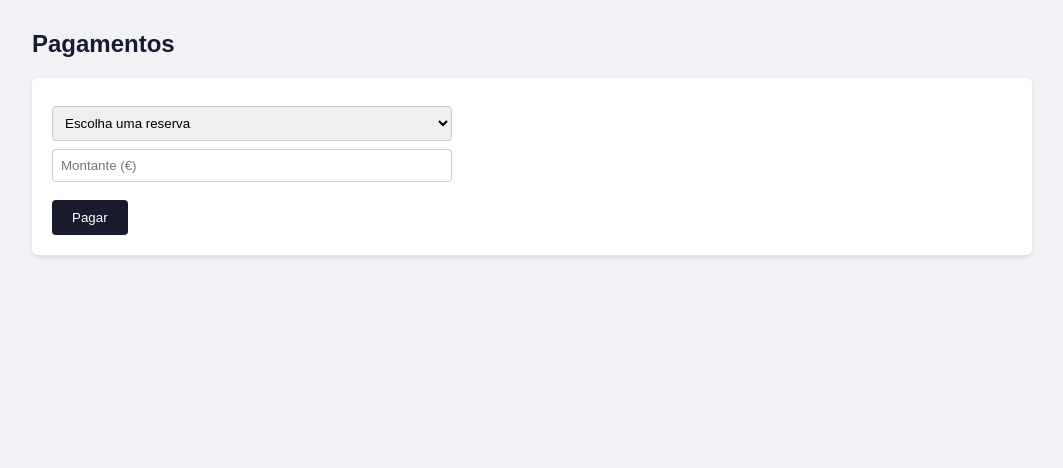
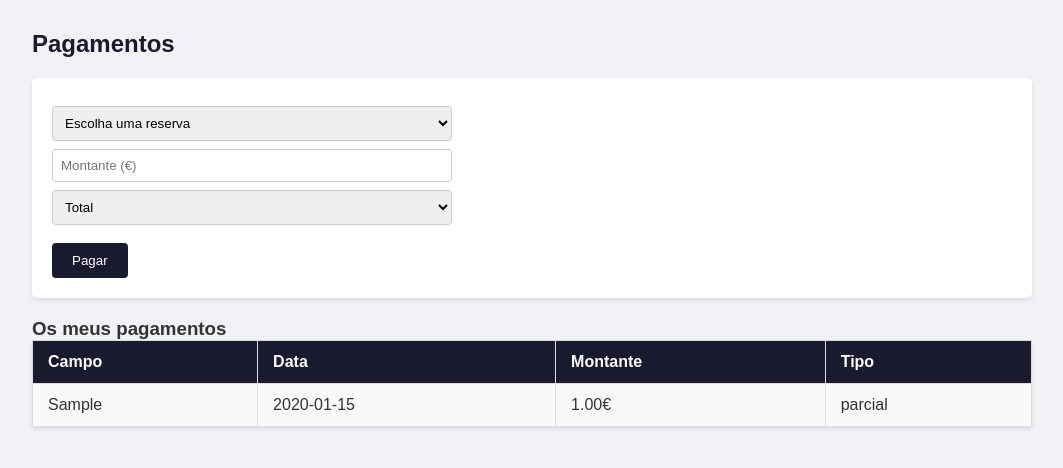
Before and after one commit to yxsin720/projeto-clube-desportivo, a PHP site: page /payments.php in a window 1280 px wide. Shown: the part 48-516 px from the top of the page, without its empty margins (108-1171 px from the left). Run offline with PHP 8.4, Linux system fonts and the light colour scheme; the visitor is signed in with stand-in values (Sample User, id 1); tables that the repository leaves empty hold one stand-in row (values such as "Sample post").

Commit message:
pagamentos melhorados

```diff
--- a/payments.php
+++ b/payments.php
@@ -18,24 +18,30 @@ $reservas = $stmt->fetchAll();
 if ($_SERVER['REQUEST_METHOD'] == 'POST') {
     $id_reserva = $_POST['id_reserva'];
     $montante = $_POST['montante'];
+    $tipo = $_POST['tipo'];
     $data = date('Y-m-d');
-
     try {
-        $stmt = $pdo->prepare("INSERT INTO pagamentos (id_reserva, id_user, data, montante) VALUES (?, ?, ?, ?)");
-        $stmt->execute([$id_reserva, $id_user, $data, $montante]);
+        $stmt = $pdo->prepare("INSERT INTO pagamentos (id_reserva, id_user, data, montante, tipo) VALUES (?, ?, ?, ?, ?)");
+        $stmt->execute([$id_reserva, $id_user, $data, $montante, $tipo]);
         $sucesso = 'Pagamento registado com sucesso!';
-    } catch(PDOException $e) {
+    } catch (PDOException $e) {
         $erro = 'Erro ao registar pagamento.';
     }
 }
+
+$meus_pagamentos = $pdo->prepare("SELECT p.*, c.tipo_campo, r.data_hora FROM pagamentos p JOIN reservas r ON p.id_reserva = r.id JOIN campos c ON r.id_campo = c.id WHERE p.id_user = ? ORDER BY p.data DESC");
+$meus_pagamentos->execute([$id_user]);
+$meus_pagamentos = $meus_pagamentos->fetchAll();
 ?>
 <!DOCTYPE html>
 <html lang="pt">
+
 <head>
     <meta charset="UTF-8">
     <title>Pagamentos</title>
     <link rel="stylesheet" href="css/style.css">
 </head>
+
 <body>
     <nav>
         <a href="index.php">Inicio</a>
@@ -50,16 +56,40 @@ if ($_SERVER['REQUEST_METHOD'] == 'POST') {
         <h2>Pagamentos</h2>
         <?php if ($erro): ?><p class="erro"><?= $erro ?></p><?php endif; ?>
         <?php if ($sucesso): ?><p class="sucesso"><?= $sucesso ?></p><?php endif; ?>
+
         <form method="POST">
             <select name="id_reserva" required>
                 <option value="">Escolha uma reserva</option>
                 <?php foreach ($reservas as $r): ?>
-                <option value="<?= $r['id'] ?>"><?= $r['tipo_campo'] ?> - <?= $r['data_hora'] ?></option>
+                    <option value="<?= $r['id'] ?>"><?= $r['tipo_campo'] ?> - <?= $r['data_hora'] ?></option>
                 <?php endforeach; ?>
             </select>
             <input type="number" name="montante" placeholder="Montante (€)" step="0.01" required>
+            <select name="tipo">
+                <option value="total">Total</option>
+                <option value="parcial">Parcial</option>
+            </select>
             <button type="submit">Pagar</button>
         </form>
+
+        <h3>Os meus pagamentos</h3>
+        <table>
+            <tr>
+                <th>Campo</th>
+                <th>Data</th>
+                <th>Montante</th>
+                <th>Tipo</th>
+            </tr>
+            <?php foreach ($meus_pagamentos as $p): ?>
+                <tr>
+                    <td><?= $p['tipo_campo'] ?></td>
+                    <td><?= $p['data'] ?></td>
+                    <td><?= $p['montante'] ?>€</td>
+                    <td><?= $p['tipo'] ?></td>
+                </tr>
+            <?php endforeach; ?>
+        </table>
     </div>
 </body>
+
 </html>
```
